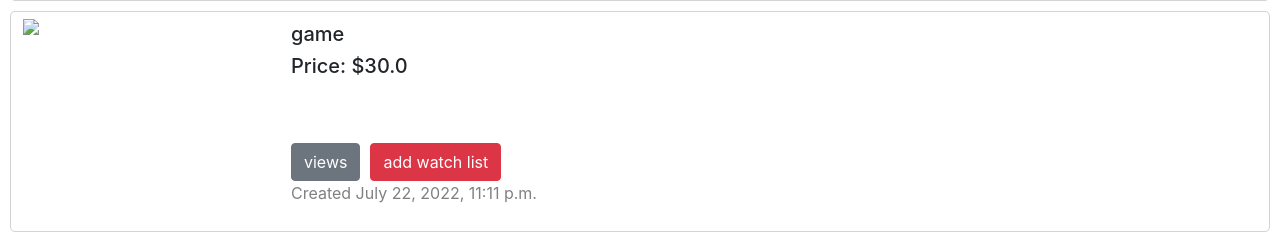
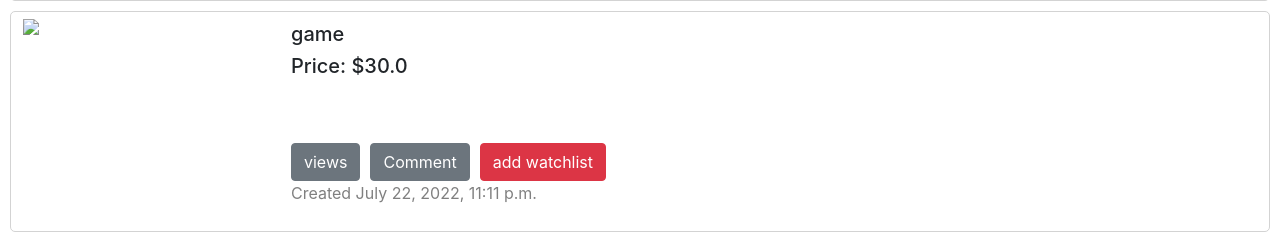
Before and after one commit to habibashi/commerceee, a Django app: page / in a window 1280 px wide. Shown: the part 2046-2286 px from the top of the page. Run offline with Django 3.2, Linux system fonts and the light colour scheme; a user stored in the database is signed in; data comes from the database, SQL or seed files in the repository; both versions use the stored data as it was after the commit; some libraries are stand-ins or nearby versions.

Commit message:
add comment

```diff
--- a/commerce/auctions/admin.py
+++ b/commerce/auctions/admin.py
@@ -1,5 +1,5 @@
 from django.contrib import admin
-from .models import User, Listing, Categories, Watchlist, Bids
+from .models import User, Listing, Categories, Watchlist, Bids, Comment
 
 class ListingAdmin(admin.ModelAdmin):
     list_display = ("id", "title", "discription", "categoryID", "bid")
@@ -13,9 +13,13 @@ class WatchlistAdmin(admin.ModelAdmin):
 class BidsAdmin(admin.ModelAdmin):
     list_display =  ("id", "listId", "userId", "bid")
 
+class commentAdmin(admin.ModelAdmin):
+    list_display = ("id", "listId", "userId", "comment")
+
 # Register your models here.
 admin.site.register(User)
 admin.site.register(Listing, ListingAdmin)
 admin.site.register(Categories, CategoriesAdmin)
 admin.site.register(Watchlist, WatchlistAdmin)
 admin.site.register(Bids, BidsAdmin)
+admin.site.register(Comment, commentAdmin)
--- a/commerce/auctions/models.py
+++ b/commerce/auctions/models.py
@@ -49,3 +49,11 @@ class Bids(models.Model):
 
     def __str__(self):
         return f"{self.bid}"
+
+class Comment(models.Model):
+    comment = models.CharField(max_length=100)
+    listId = models.ForeignKey(Listing, on_delete=models.CASCADE, null=True)
+    userId = models.ForeignKey(User, on_delete=models.CASCADE, null=True)
+
+    def __str__(self):
+        return f"{self.comment}"
--- a/commerce/auctions/static/auctions/styles.css
+++ b/commerce/auctions/static/auctions/styles.css
@@ -40,3 +40,15 @@ body {
     margin-left: 750px;
     margin-bottom: 50px;
 }
+.watchlist-count{
+    display: flex;
+
+}
+.watchlist-count-border{
+    margin-top: 15px;
+    width: 15px;
+    border: 1px solid darkgray;
+    height: 15px;
+    background-color: darkgray;
+    border-radius: 3px;
+}
--- a/commerce/auctions/templates/auctions/categoryPage.html
+++ b/commerce/auctions/templates/auctions/categoryPage.html
@@ -14,10 +14,8 @@
                 <div class="view-time-top">
                     <div class="gap">
                         <div><a href="{% url 'view' act.id %}" class="btn btn-secondary">views</a></div>
-                        <form action="{% url 'addwatchlist' act.id %}" method="post">
-                            {% csrf_token %}
-                            <div><input class="btn btn-danger" type="submit" value="add watch list"></div>
-                        </form>
+                        <div><a href="{% url 'comment' act.id %}" class="btn btn-secondary">Comment</a></div>
+                        <div><a href="{% url 'addwatchlist' act.id %}" class="btn btn-danger" type="submit">add watchlist</a></div>
                     </div>
                     <div class="time"> <p>Created {{ act.created_at }} </p></div>
                 </div>
--- a/commerce/auctions/templates/auctions/index.html
+++ b/commerce/auctions/templates/auctions/index.html
@@ -5,7 +5,7 @@
 
     {% if messages %}
             {% for message in messages %}
-                <div class="alert alert-dismissible alert-success">
+                <div class="alert alert-dismissible alert-warning">
                     <strong>{{ message }}</strong>
                 </div>
             {% endfor %}
@@ -23,10 +23,8 @@
                 <div class="view-time-top">
                     <div class="gap">
                         <div><a href="{% url 'view' act.id %}" class="btn btn-secondary">views</a></div>
-                        <form action="{% url 'addwatchlist' act.id %}" method="post">
-                            {% csrf_token %}
-                            <div><input class="btn btn-danger" type="submit" value="add watch list"></div>
-                        </form>
+                        <div><a href="{% url 'comment' act.id %}" class="btn btn-secondary">Comment</a></div>
+                        <div><a href="{% url 'addwatchlist' act.id %}" class="btn btn-danger" type="submit">add watchlist</a></div>
                     </div>
                     <div class="time"> <p>Created {{ act.created_at }} </p></div>
                 </div>
--- a/commerce/auctions/templates/auctions/layout.html
+++ b/commerce/auctions/templates/auctions/layout.html
@@ -25,7 +25,10 @@
                     <a class="nav-link" href="{% url 'categories' %}">Categories</a>
                 </li>
                 <li class="nav-item">
-                    <a class="nav-link" href="{% url 'watchlist' %}">Watchlist</a>
+                    <div class="watchlist-count">
+                        <div><a class="nav-link" href="{% url 'watchlist' %}">Watchlist</a></div>
+                        <!-- <div class="watchlist-count-border">{{ count }}</div> -->
+                    </div>
                 </li>
                 <li class="nav-item">
                     <a class="nav-link" href="{% url 'CreateList' %}">Create Listings</a>
--- a/commerce/auctions/templates/auctions/watchlist.html
+++ b/commerce/auctions/templates/auctions/watchlist.html
@@ -4,7 +4,7 @@
 
 {% if messages %}
             {% for message in messages %}
-                <div class="alert alert-dismissible alert-success">
+                <div class="alert alert-dismissible alert-warning">
                     <strong>{{ message }}</strong>
                 </div>
             {% endfor %}
@@ -23,6 +23,7 @@
                 <div class="view-time-top">
                     <div class="gap">
                         <div><a href="{% url 'view' act.listId.id %}" class="btn btn-secondary">views</a></div>
+                        <div><a href="{% url 'comment' act.id %}" class="btn btn-secondary">Comment</a></div>
                     </div>
                     <div class="time"> <p>Created {{ act.created_at }} </p></div>
                 </div>
--- a/commerce/auctions/urls.py
+++ b/commerce/auctions/urls.py
@@ -13,5 +13,8 @@ urlpatterns = [
     path("watchlist", views.watchlist, name="watchlist"),
     path("delete/<int:delete_id>", views.delete, name="delete"),
     path("addwatchlist/<int:listing_id>", views.addwatchlist, name="addwatchlist"),
-    path("bids/<int:listing_id>", views.bids, name="bids")
+    path("bids/<int:listing_id>", views.bids, name="bids"),
+    path("comment/<int:listing_id>", views.comment, name="comment")
+    # path("addcomment/<int:listing_id>", views.addcomment, name="addcomment")
+    # path("count/<int:count_id>", views.count, name="count")
 ]
--- a/commerce/auctions/views.py
+++ b/commerce/auctions/views.py
@@ -1,5 +1,5 @@
-from os import listdir
-from re import I
+
+from django import http
 from django.contrib import messages
 from django.contrib.auth import authenticate, login, logout
 from django.db import IntegrityError
@@ -7,12 +7,13 @@ from django.http import HttpResponseRedirect
 from django.shortcuts import render
 from django.urls import reverse
 
-from .models import Categories, User, Listing, Watchlist, Bids
+from .models import Categories, User, Listing, Watchlist, Bids, Comment
 
 
 def index(request):
     return render(request, "auctions/index.html", {
         "active": Listing.objects.all()
+
     })
 
 
@@ -119,6 +120,7 @@ def categories(request):
             })
 
         select = Listing.objects.filter(categoryID = Categories.objects.get(category=category))
+
         return render(request, "auctions/categoryPage.html", {
             "select": select
         })
@@ -137,32 +139,31 @@ def view(request, listing_id):
     })
 
 def addwatchlist(request, listing_id):
-    if request.method == "POST":
-        # check = Watchlist.objects.filter(userId= request.user.id)
-        if Watchlist.objects.filter(listId=listing_id, userId=request.user.id):
-            messages.warning(request, 'This list Already in WatchList')
-            return HttpResponseRedirect(reverse("index"))
+    if Watchlist.objects.filter(listId=listing_id, userId=request.user.id):
+        messages.warning(request, 'This list Already in WatchList')
+        return HttpResponseRedirect(reverse("index"))
 
-        listing = Listing.objects.get(pk = listing_id)
-        addwatchlist = Watchlist.objects.create(
-            title=listing.title,
-            discription=listing.discription,
-            bid=listing.bid,
-            urlImage=listing.urlImage,
-            categoryID=listing.categoryID,
-            startTime=listing.startTime,
-            endTime=listing.endTime,
-            userId = User.objects.get(pk = request.user.id),
-            listId = Listing.objects.get(pk=listing_id),
-            created_at = listing.created_at,
-        )
-        addwatchlist.save()
-        messages.success(request, 'Added Successfully')
-        return HttpResponseRedirect(reverse("watchlist"))
+    listing = Listing.objects.get(pk = listing_id)
+    addwatchlist = Watchlist.objects.create(
+        title=listing.title,
+        discription=listing.discription,
+        bid=listing.bid,
+        urlImage=listing.urlImage,
+        categoryID=listing.categoryID,
+        startTime=listing.startTime,
+        endTime=listing.endTime,
+        userId = User.objects.get(pk = request.user.id),
+        listId = Listing.objects.get(pk=listing_id),
+        created_at = listing.created_at,
+    )
+    addwatchlist.save()
+    messages.success(request, 'Added Successfully')
+    return HttpResponseRedirect(reverse("watchlist"))
 
 def watchlist(request):
     return render(request, "auctions/watchlist.html", {
         "watchlist" : Watchlist.objects.filter(userId = request.user.id)
+
     })
 
 
@@ -193,3 +194,39 @@ def bids(request, listing_id):
         createBid.save()
 
         return HttpResponseRedirect(reverse("view", args=(listing_id,)))
+
+
+def comment(request, listing_id):
+    if request.method == "POST":
+        comment = request.POST["comment"]
+
+
+        addcomment = Comment.objects.create(
+            comment = comment,
+            userId = User.objects.get(pk = request.user.id),
+            listId = Listing.objects.get(pk=listing_id),
+        )
+        addcomment.save()
+        return HttpResponseRedirect(reverse("comment", args=(listing_id,)))
+
+    return render(request, "auctions/comment.html", {
+        "comment": Listing.objects.get(pk = listing_id),
+        "selectComment": Comment.objects.filter(listId = listing_id)
+    })
+
+
+
+
+
+
+
+
+
+
+
+
+# def count(request):
+#     watchlistCount = Watchlist.objects.filter(userId = request.user.id).count()
+#     return render(request, "auctions/layout.html", {
+#         "count": watchlistCount
+#     })
```
Also changed, not shown: commerce/auctions/templates/auctions/category.html (+7 -0 lines), commerce/auctions/templates/auctions/comment.html (added, +58 -0 lines), commerce/auctions/migrations/0006_comment.py (added), commerce/db.sqlite3.
